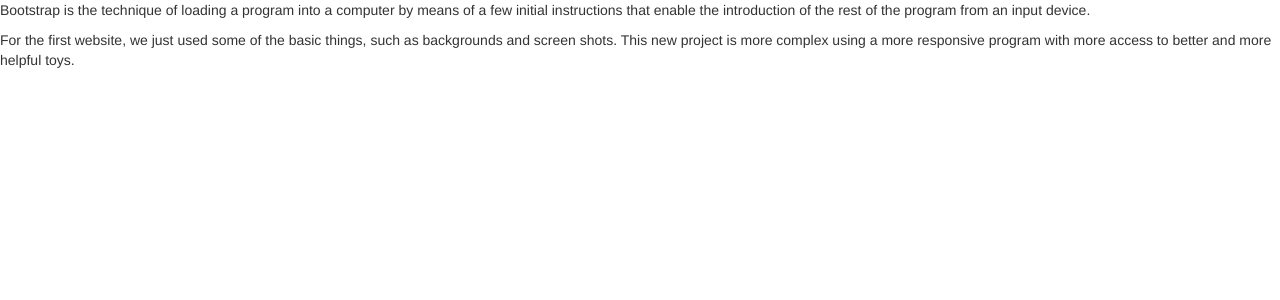
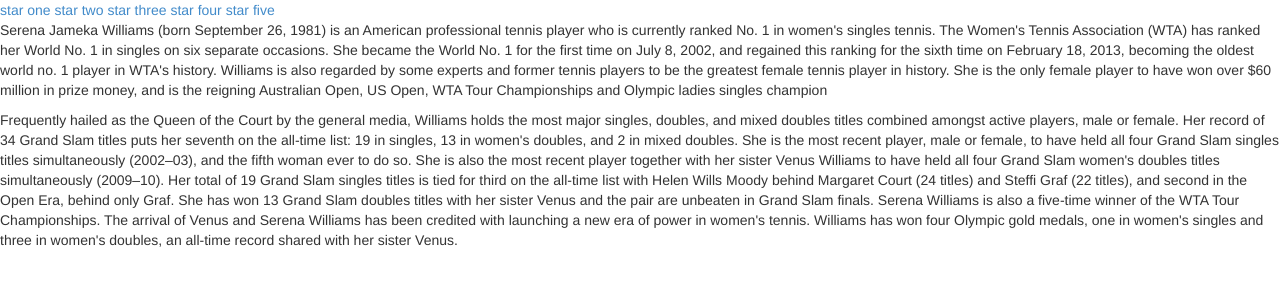
Before and after one commit to JourdanWallace/FanPage-JWallace, a PHP site: page /pages/SerenaWilliams.html in a window 1280 px wide. Shown: the part 76-376 px from the top of the page. Run offline with PHP 8.4, Linux system fonts and the light colour scheme; some libraries are stand-ins or nearby versions.

Commit message:
Put my rating system and some info on Serena on her page

```diff
--- a/pages/SerenaWilliams.html
+++ b/pages/SerenaWilliams.html
@@ -22,14 +22,30 @@ and open the template in the editor.
             <a href='NovakDjokovic.html'>Novak</a>
             <a href='RogerFederer.html'>Roger</a>
         </nav>
-        <p>Bootstrap is the technique of loading a program into a computer by
-            means of a few initial instructions that enable the introduction of
-            the rest of the program from an input device.</p>
-        <p>For the first website, we just used some of the basic things, such as backgrounds
-            and screen shots. This new project is more complex using a more responsive program
-            with more access to better and more helpful toys. </p>
+        <div id="ratingdiv">
+            <a href="#" class="undone" rel="1">star one</a>
+            <a href="#" class="undone" rel="2">star two</a>
+            <a href="#" class="undone" rel="3">star three</a>
+            <a href="#" class="undone" rel="4">star four</a>
+            <a href="#" class="undone" rel="5">star five</a>
+        </div>
+        <p>Serena Jameka Williams (born September 26, 1981) is an American professional tennis player who is currently ranked No. 1 in women's singles tennis.
+            The Women's Tennis Association (WTA) has ranked her World No. 1 in singles on six separate occasions.
+            She became the World No. 1 for the first time on July 8, 2002, and regained this ranking for the sixth time on February 18, 2013, becoming the oldest world no. 1 player in WTA's history.
+            Williams is also regarded by some experts and former tennis players to be the greatest female tennis player in history.
+            She is the only female player to have won over $60 million in prize money, and is the reigning Australian Open, US Open, WTA Tour Championships and Olympic ladies singles champion</p>
+        <p>Frequently hailed as the Queen of the Court by the general media, Williams holds the most major singles, doubles, and mixed doubles titles combined amongst active players, male or female.
+            Her record of 34 Grand Slam titles puts her seventh on the all-time list: 19 in singles, 13 in women's doubles, and 2 in mixed doubles.
+            She is the most recent player, male or female, to have held all four Grand Slam singles titles simultaneously (2002–03), and the fifth woman ever to do so.
+            She is also the most recent player together with her sister Venus Williams to have held all four Grand Slam women's doubles titles simultaneously (2009–10).
+            Her total of 19 Grand Slam singles titles is tied for third on the all-time list with Helen Wills Moody behind Margaret Court (24 titles) and Steffi Graf (22 titles), and second in the Open Era, behind only Graf.
+            She has won 13 Grand Slam doubles titles with her sister Venus and the pair are unbeaten in Grand Slam finals.
+            Serena Williams is also a five-time winner of the WTA Tour Championships.
+            The arrival of Venus and Serena Williams has been credited with launching a new era of power in women's tennis.
+            Williams has won four Olympic gold medals, one in women's singles and three in women's doubles, an all-time record shared with her sister Venus.</p>
 
         <script src="http://ajax.googleapis.com/ajax/libs/jquery/1.11.0/jquery.min.js"></script>
         <script src="js/bootstrap.min.js"></script>
     </body>
+
 </html>
```
Also changed, not shown: css/rating system.css (+20 -9 lines), index.php (+14 -0 lines), rate.php (added, +12 -0 lines).
